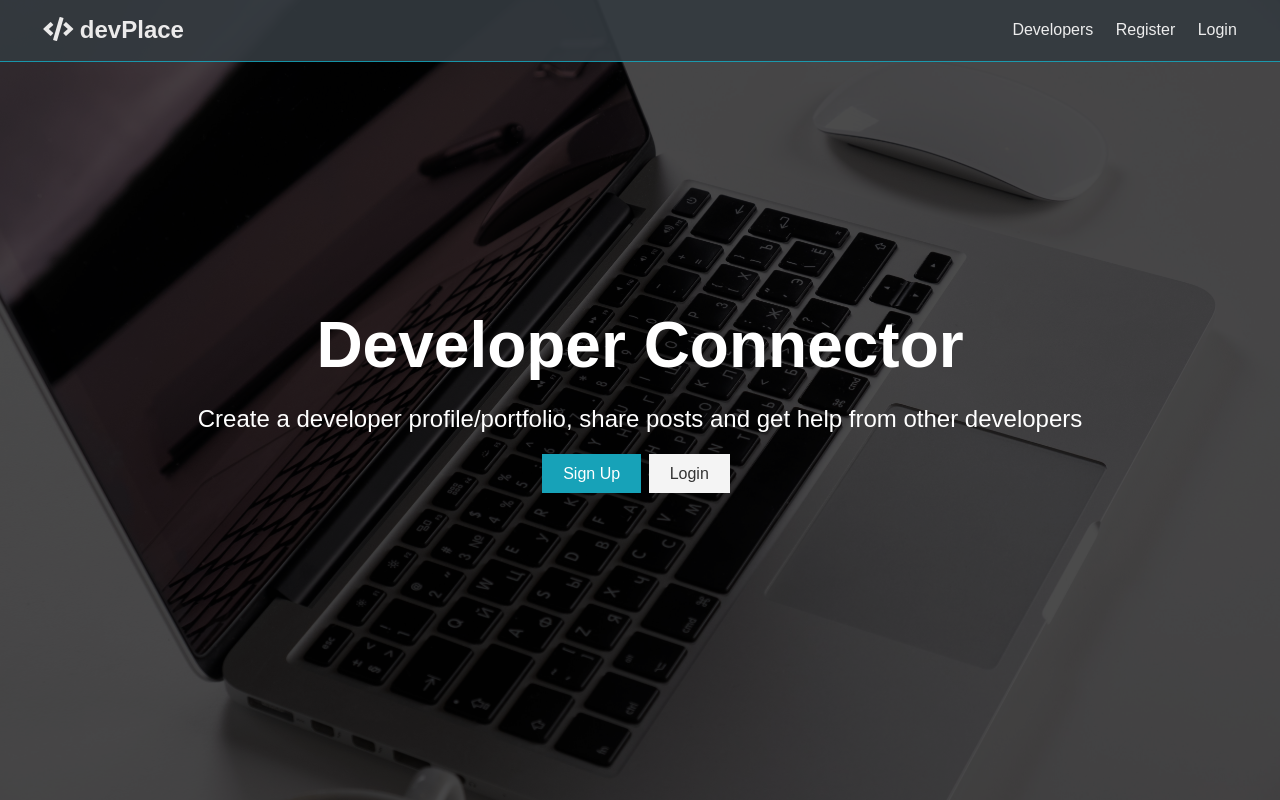
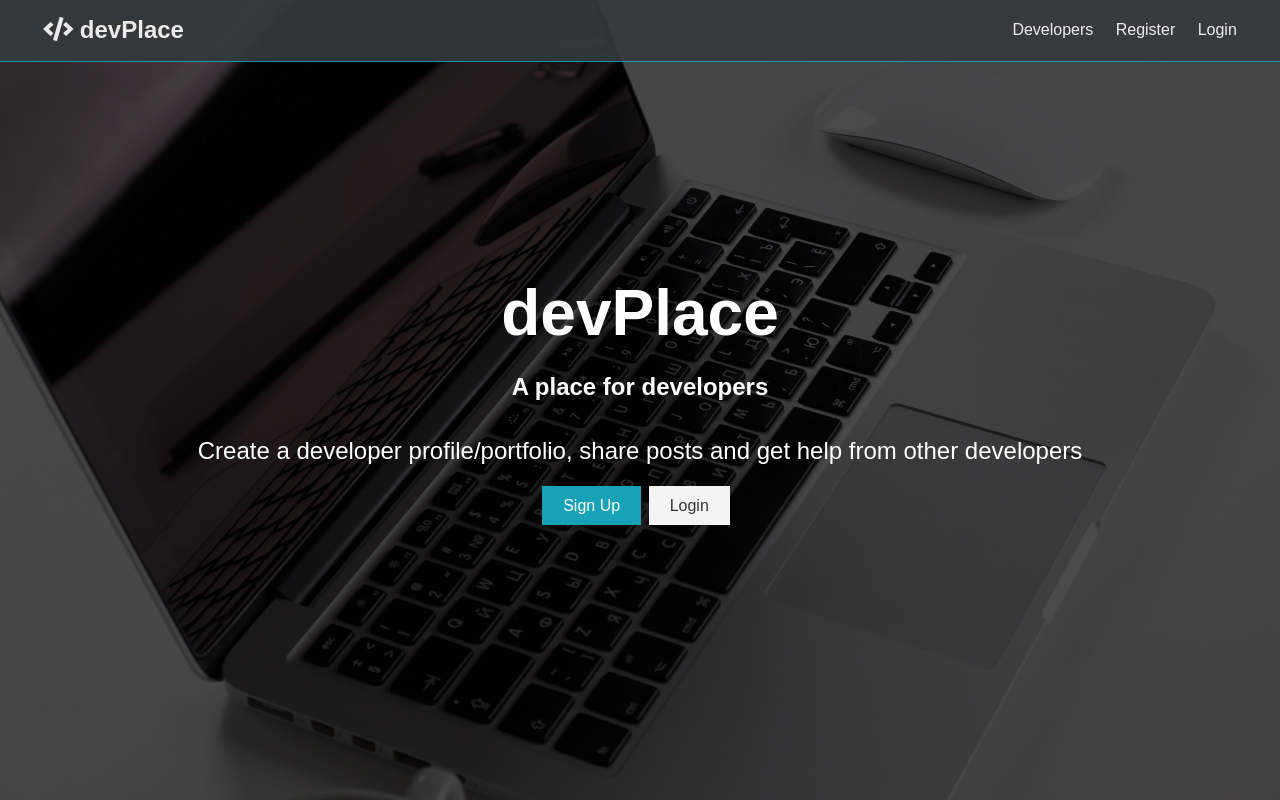
Before and after one commit to john-w-aupouri/devPlace_2.0, a React (Create React App) app in the folder client/: page / in a window 1280 px wide. Built offline with nearby package versions, Linux system fonts and the light colour scheme; no server answers; the HTML template or start-up script is replaced by a standard one.

Commit message:
changed public html and manifest json, changed landing component

```diff
--- a/client/public/index.html
+++ b/client/public/index.html
@@ -12,7 +12,7 @@
       crossorigin="anonymous"
     />
     <link rel="manifest" href="%PUBLIC_URL%/manifest.json" />
-    <title>Welcome To DevConnector</title>
+    <title>Welcome To devPlace</title>
   </head>
   <body>
     <noscript>You need to enable JavaScript to run this app.</noscript>
--- a/client/src/components/layout/Landing.js
+++ b/client/src/components/layout/Landing.js
@@ -12,7 +12,9 @@ const Landing = ({ isAuthenticated }) => {
     <section className='landing'>
       <div className='dark-overlay'>
         <div className='landing-inner'>
-          <h1 className='x-large'>Developer Connector</h1>
+          <h1 className='x-large'>devPlace</h1>
+          <h2>A place for developers</h2>
+          <br />
           <p className='lead'>
             Create a developer profile/portfolio, share posts and get help from
             other developers
@@ -35,7 +37,7 @@ Landing.propTypes = {
   isAuthenticated: PropTypes.bool
 };
 
-const mapStateToProps = state => ({
+const mapStateToProps = (state) => ({
   isAuthenticated: state.auth.isAuthenticated
 });
 
```
Also changed, not shown: client/public/manifest.json, 1 other file (tests, documents, lock files or other folders).
